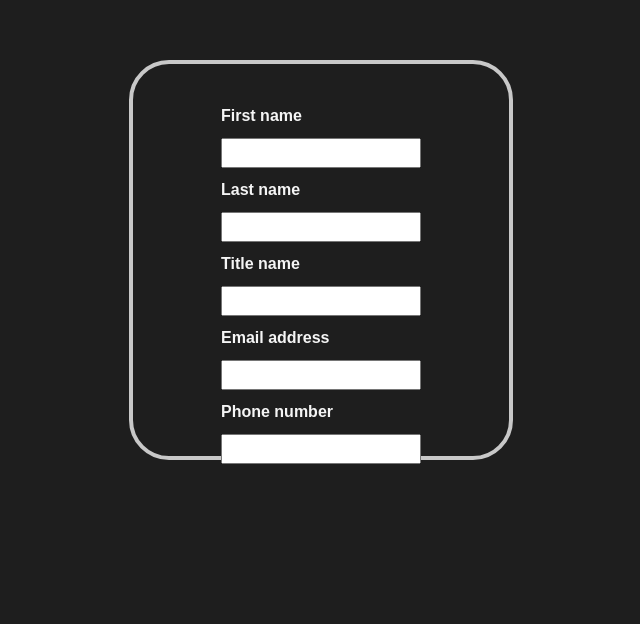
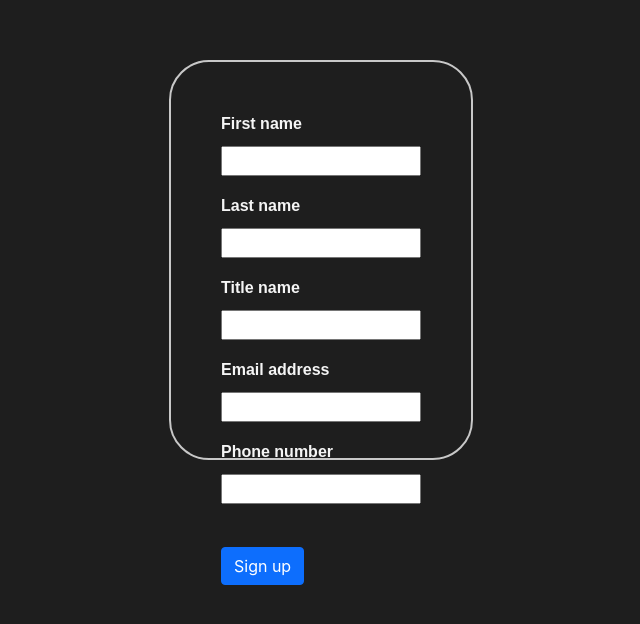
Before and after one commit to Nesmith-Charlesii/mass_notification_fe, a React (Create React App) app: page /register in a window 1280 px wide. Shown: the part 140-764 px from the top of the page, without its empty margins (319-959 px from the left). Built offline with nearby package versions, Linux system fonts and the light colour scheme.

Commit message:
barebones form style complete

```diff
--- a/src/pages/sign_in/components/register/registration.js
+++ b/src/pages/sign_in/components/register/registration.js
@@ -7,26 +7,29 @@ const Registration = () => {
     return (
         <div className={classes.container}>
             <div className={classes.formContainer}>
-                <form className={classes.form}>
+                <form className={classes.form} /*onSubmit={}*/>
                     <div className='form-group'>
                         <label for="firstName">First name</label>
-                        <input className='form-control-md' type="text"/>
+                        <input className='form-control-md' type="text" style={{paddingLeft: "3px"}}/>
                     </div>
                     <div className='form-group'>
                         <label for="firstName">Last name</label>
-                        <input className='form-control-md' type="text"/>
+                        <input className='form-control-md' type="text" style={{paddingLeft: "3px"}}/>
                     </div>
                     <div className='form-group'>
                         <label for="firstName">Title name</label>
-                        <input className='form-control-md' type="text"/>
+                        <input className='form-control-md' type="text" style={{paddingLeft: "3px"}}/>
                     </div>
                     <div className='form-group'>
                         <label for="firstName">Email address</label>
-                        <input className='form-control-md' type="text"/>
+                        <input className='form-control-md' type="text" style={{paddingLeft: "3px"}}/>
                     </div>
                     <div className='form-group'>
                         <label for="firstName">Phone number</label>
-                        <input className='form-control-md' type="text"/>
+                        <input className='form-control-md' type="text" style={{paddingLeft: "3px"}}/>
+                    </div>
+                    <div className={classes.buttonContainer}>
+                        <button type="button" className='btn btn-primary'>Sign up</button>
                     </div>
                 </form>
             </div>
--- a/src/pages/sign_in/components/register/styles.js
+++ b/src/pages/sign_in/components/register/styles.js
@@ -10,19 +10,18 @@ const useStyles = createUseStyles({
     },
     formContainer: {
         height: "50vh",
-        width: "30vw",
         display: "flex",
         justifyContent: "center",
         alignItems: "center",
-        border: "4px solid rgb(200, 200, 200)",
+        border: "2px solid rgb(200, 200, 200)",
         borderRadius: "40px",
-        padding: "40px"
     },
     form: {
+        padding: "50px",
         height: "100%",
         display: "flex",
         flexDirection: "column",
-        justifyContent: "space-evenly",
+        justifyContent: "space-around",
         alignItems: "center",
         '& .form-group, label': {
             color: "rgb(245, 245, 245)",
@@ -30,9 +29,16 @@ const useStyles = createUseStyles({
             fontFamily: "Arial",
             fontWeight: 600
         },
+        '& .form-group': {
+            marginBottom: "8px"
+        },
         '& .form-group, input': {
-            width: "25vh"
+            width: "25vh",
         }
+    },
+    buttonContainer: {
+        paddingTop: "25px",
+        width: "100%",
     }
 })
 
```
